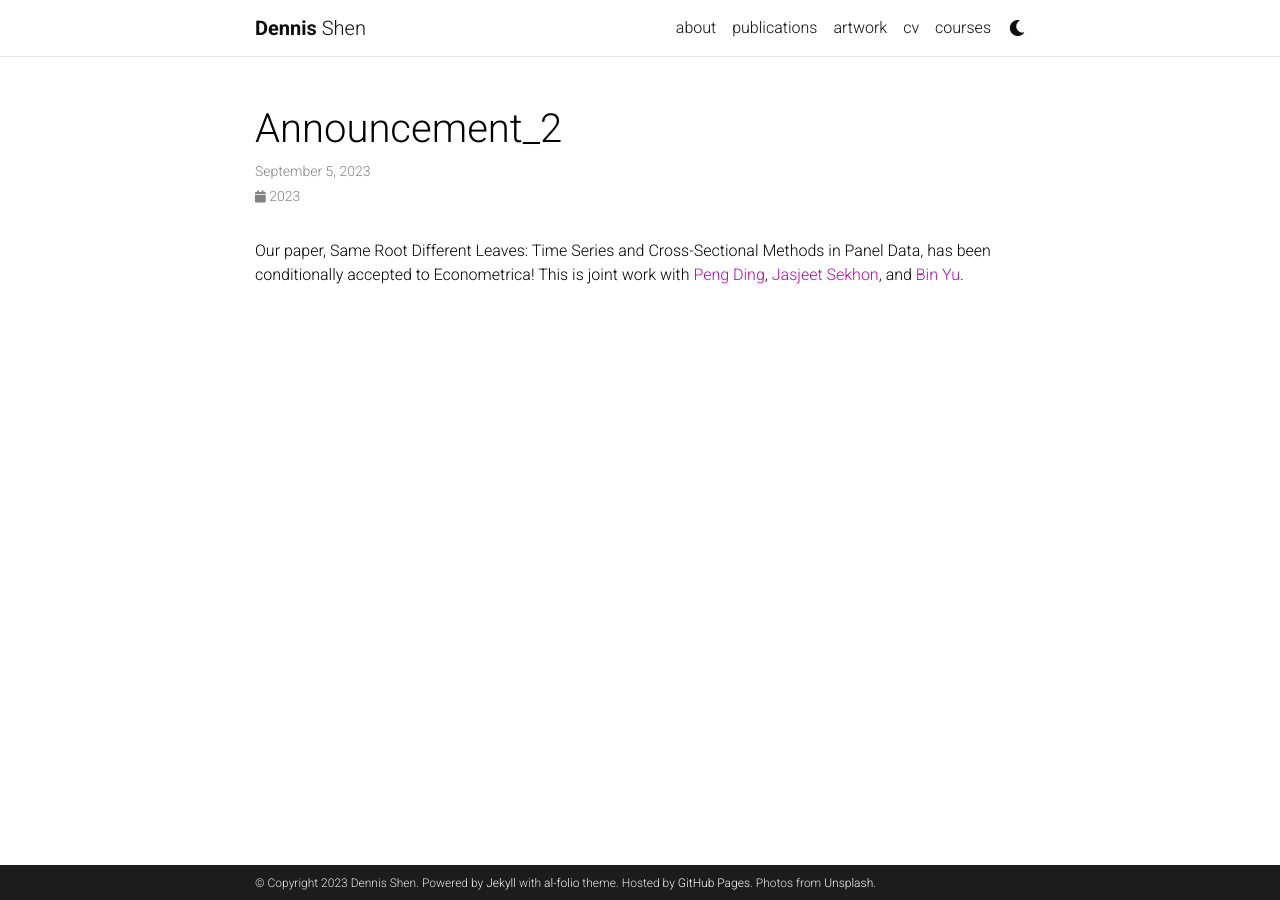
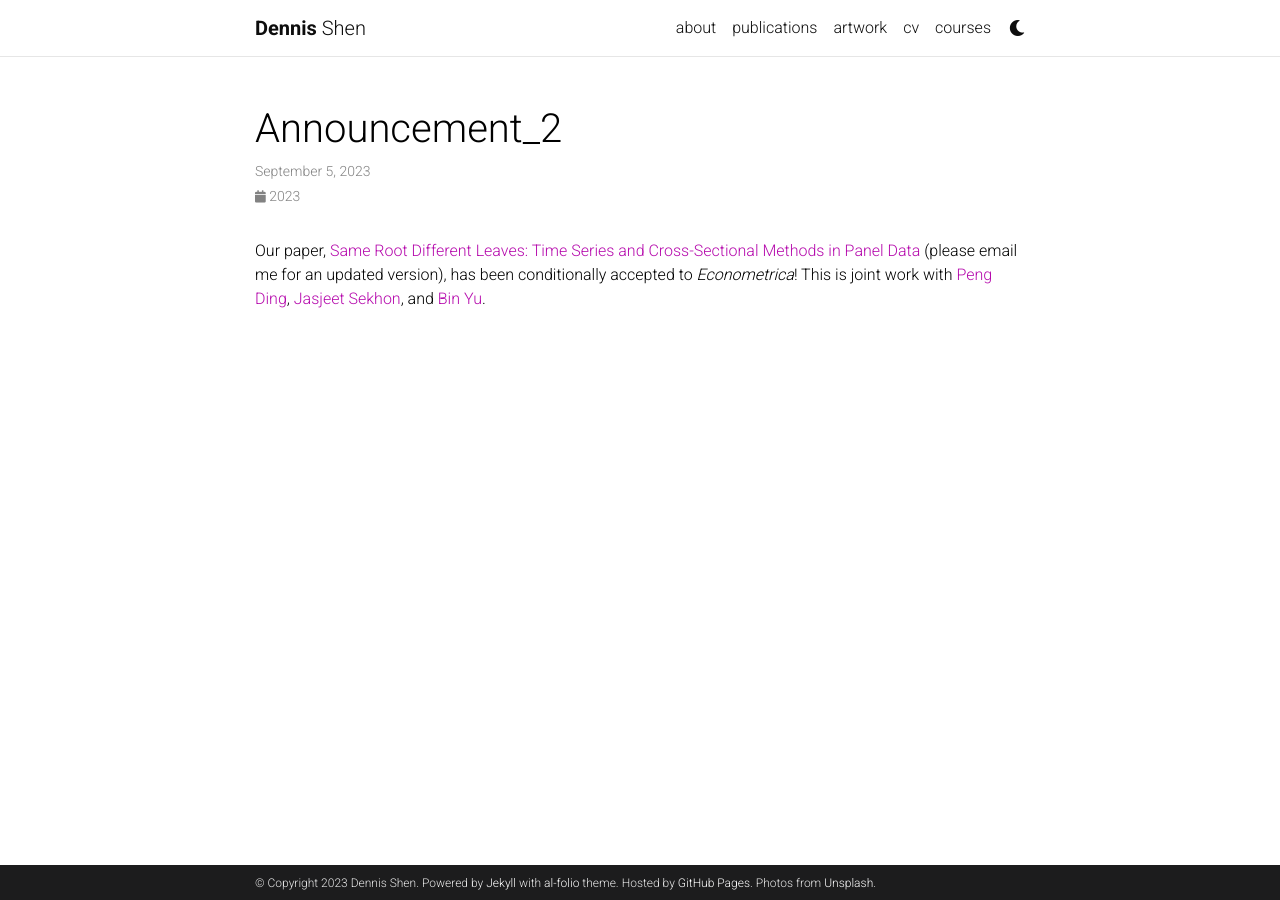
Before and after one commit to deshen24/deshen24.github.io, a Jekyll site: the page built from _news/announcement_2.md, in a window 1280 px wide. Built offline with Jekyll 4.4.1, drawn with Linux system fonts in a browser that asks for light colours; comment, search, counter and statistics services are not loaded; a style sheet for code colours, icons or effects is not loaded.

Commit message:
update website

```diff
--- a/_news/announcement_2.md
+++ b/_news/announcement_2.md
@@ -4,4 +4,4 @@ date: 2023-09-05 15:59:00-0400
 inline: true
 ---
 
-Our paper, Same Root Different Leaves: Time Series and Cross-Sectional Methods in Panel Data, has been conditionally accepted to Econometrica! This is joint work with [Peng Ding](https://sites.google.com/site/pengdingpku/), [Jasjeet Sekhon](https://statistics.yale.edu/people/jas-sekhon), and [Bin Yu](https://binyu.stat.berkeley.edu/).
+Our paper, [Same Root Different Leaves: Time Series and Cross-Sectional Methods in Panel Data](https://arxiv.org/pdf/2207.14481.pdf) (please email me for an updated version), has been conditionally accepted to *Econometrica*! This is joint work with [Peng Ding](https://sites.google.com/site/pengdingpku/), [Jasjeet Sekhon](https://statistics.yale.edu/people/jas-sekhon), and [Bin Yu](https://binyu.stat.berkeley.edu/).
```
Also changed, not shown: 1 other file.
